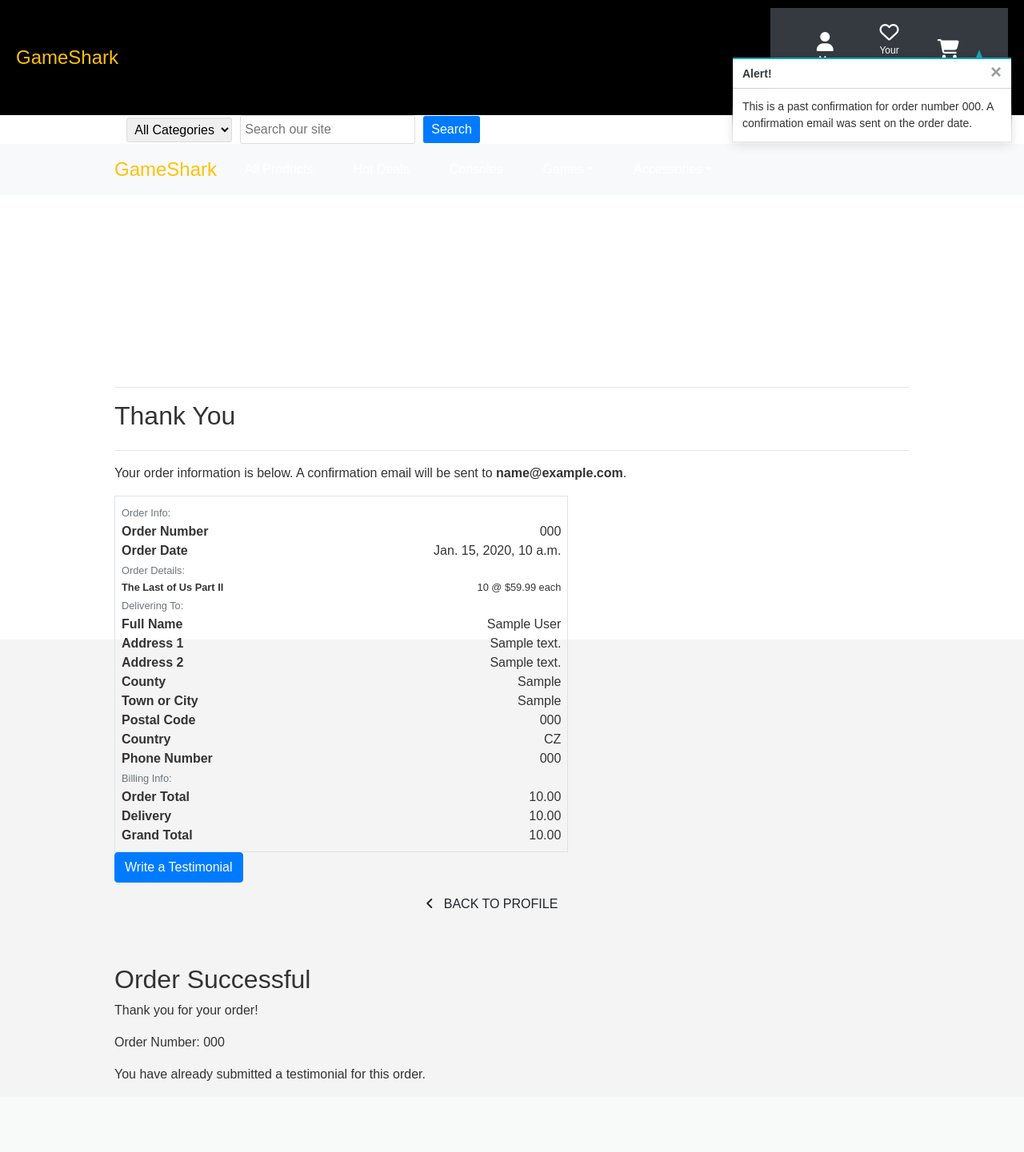
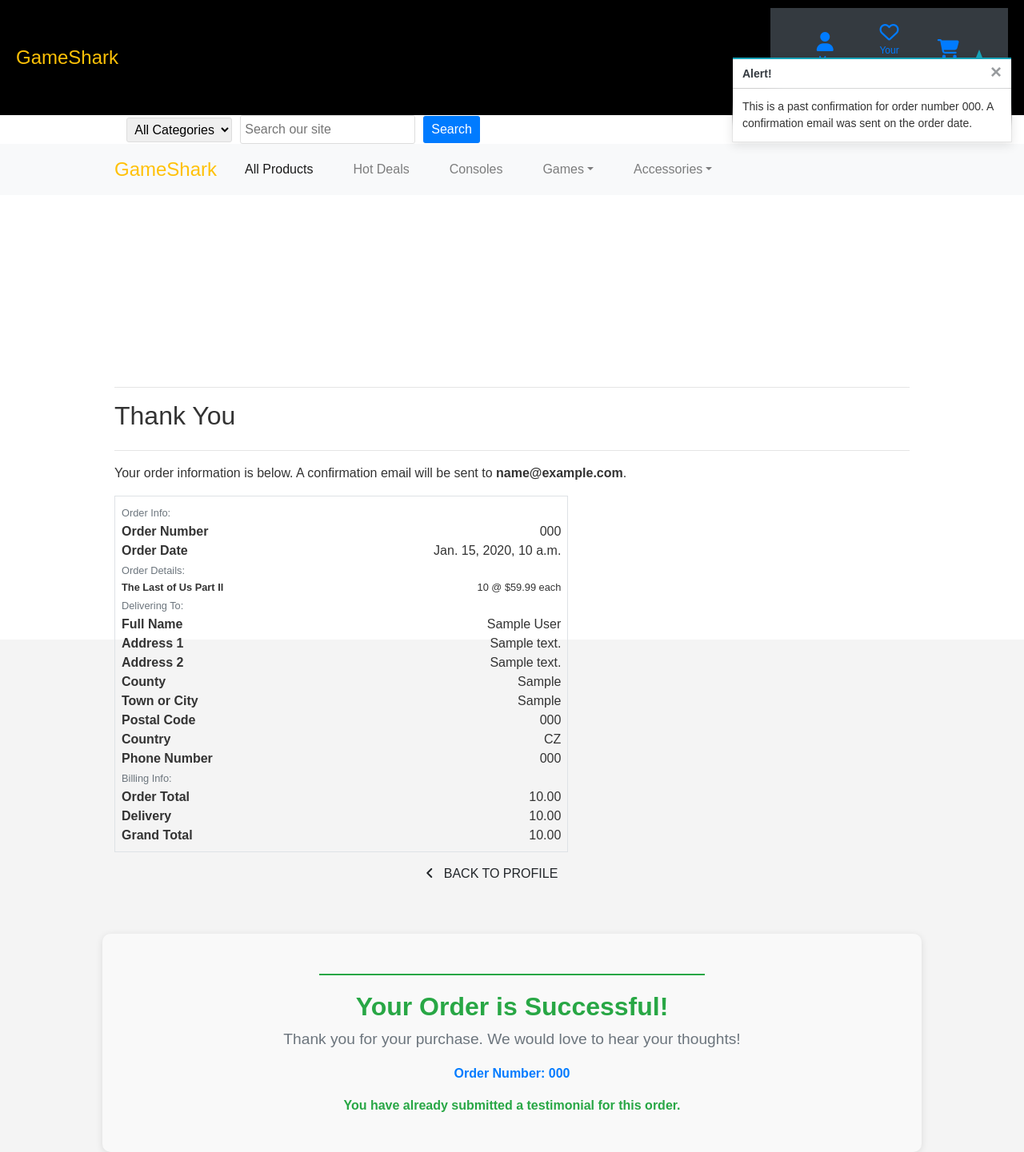
Before and after one commit to dhardi/gameshark, a Django app: page /profile/order_history/000 in a window 1280 px wide. Shown: the whole page at 80% size. Before the commit the page ends 1352 px from the top, so only its background shows below. Run offline with Django 5.2, Linux system fonts and the light colour scheme; data comes from the database, SQL or seed files in the repository; tables that the repository leaves empty hold one stand-in row (values such as "Sample post"); parts of the project's set-up code (start-up, migrations or seed data) failed here and were passed over; some libraries are stand-ins or nearby versions.

Commit message:
added style checkout wirite testimonial

```diff
--- a/checkout/templates/checkout/checkout_success.html
+++ b/checkout/templates/checkout/checkout_success.html
@@ -190,7 +190,6 @@
                 </div>
             </div>
         </div>
-        <a href="{% url 'add_testimonial' order.order_number %}" class="btn btn-primary">Write a Testimonial</a>
 
 
         <div class="row">
@@ -209,22 +208,30 @@
 					</span>
 					<span class="text-uppercase">Now check out the latest deals!</span>
 				</a>
-
-
                 {% endif %}
 			</div>
 		</div>
     </div>
-    <div class="container mt-5">
-        <h2>Order Successful</h2>
-        <p>Thank you for your order!</p>
-        <p>Order Number: {{ order.order_number }}</p>
+
+    <!-- Testimonial Section -->
+    <div class="container mt-5 text-center testimonial-section">
+        <hr class="testimonial-divider">
+        <h2 class="font-weight-bold text-success">Your Order is Successful!</h2>
+        <p class="lead text-muted">Thank you for your purchase. We would love to hear your thoughts!</p>
+
+        <p class="text-primary font-weight-bold">Order Number: {{ order.order_number }}</p>
 
         {% if not order.testimonial %}
-        <a href="{% url 'add_testimonial' order.order_number %}" class="btn btn-primary">Write a Testimonial</a>
+        <a href="{% url 'add_testimonial' order.order_number %}" class="btn btn-lg btn-outline-success testimonial-btn mt-3">
+            <span class="icon mr-2">
+                <i class="fas fa-pencil-alt"></i>
+            </span>
+            Write a Testimonial
+        </a>
+        <p class="small text-muted mt-2">Your feedback helps us to improve our service.</p>
 
         {% else %}
-            <p>You have already submitted a testimonial for this order.</p>
+            <p class="font-weight-bold text-success">You have already submitted a testimonial for this order.</p>
         {% endif %}
     </div>
 {% endblock %}
--- a/static/css/base.css
+++ b/static/css/base.css
@@ -105,7 +105,7 @@ header {
 }
 
 #navigation .nav-link {
-  color: #fff;
+
   text-decoration: none;
   text-align: center;
 }
@@ -149,6 +149,52 @@ header {
 #navigation .dropdown-item:hover {
   background: #555;
 }
+
+/* Estilo da seção de testimonial */
+.testimonial-section {
+  background-color: #f9f9f9;
+  padding: 30px;
+  border-radius: 10px;
+  box-shadow: 0 2px 10px rgba(0, 0, 0, 0.1);
+  margin-top: 30px;
+}
+
+.testimonial-divider {
+  width: 50%;
+  margin: 20px auto;
+  border-top: 2px solid #28a745;
+}
+
+.testimonial-section h2 {
+  font-size: 2rem;
+  color: #28a745;
+}
+
+.testimonial-section p.lead {
+  font-size: 1.2rem;
+}
+
+.testimonial-btn {
+  padding: 10px 30px;
+  font-size: 1.1rem;
+  transition: all 0.3s ease;
+}
+
+.testimonial-btn:hover {
+  background-color: #28a745;
+  color: #fff;
+}
+
+.testimonial-btn .icon {
+  font-size: 1.2rem;
+  vertical-align: middle;
+}
+
+/* Pequena animação ao passar o mouse no botão */
+.testimonial-btn:hover .icon {
+  transform: scale(1.1);
+}
+
 
 
 
@@ -506,7 +552,7 @@ footer {
 }
 
 #navigation .nav-link {
-  color: #fff; /* Cor dos links */
+
   padding: 10px 15px; /* Adiciona espaçamento ao redor dos links */
   transition: background-color 0.3s ease, color 0.3s ease; /* Transições suaves para os efeitos de hover */
 }
```
